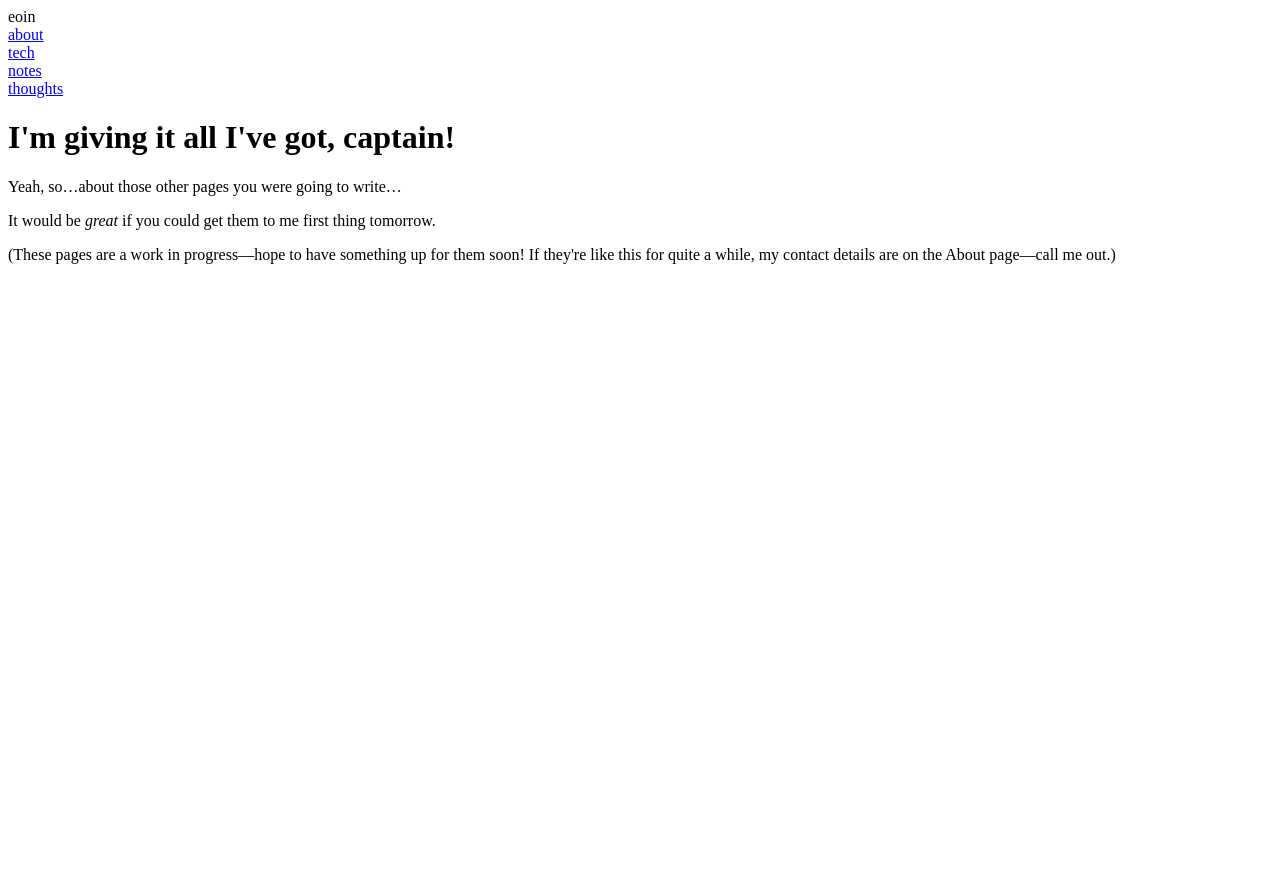
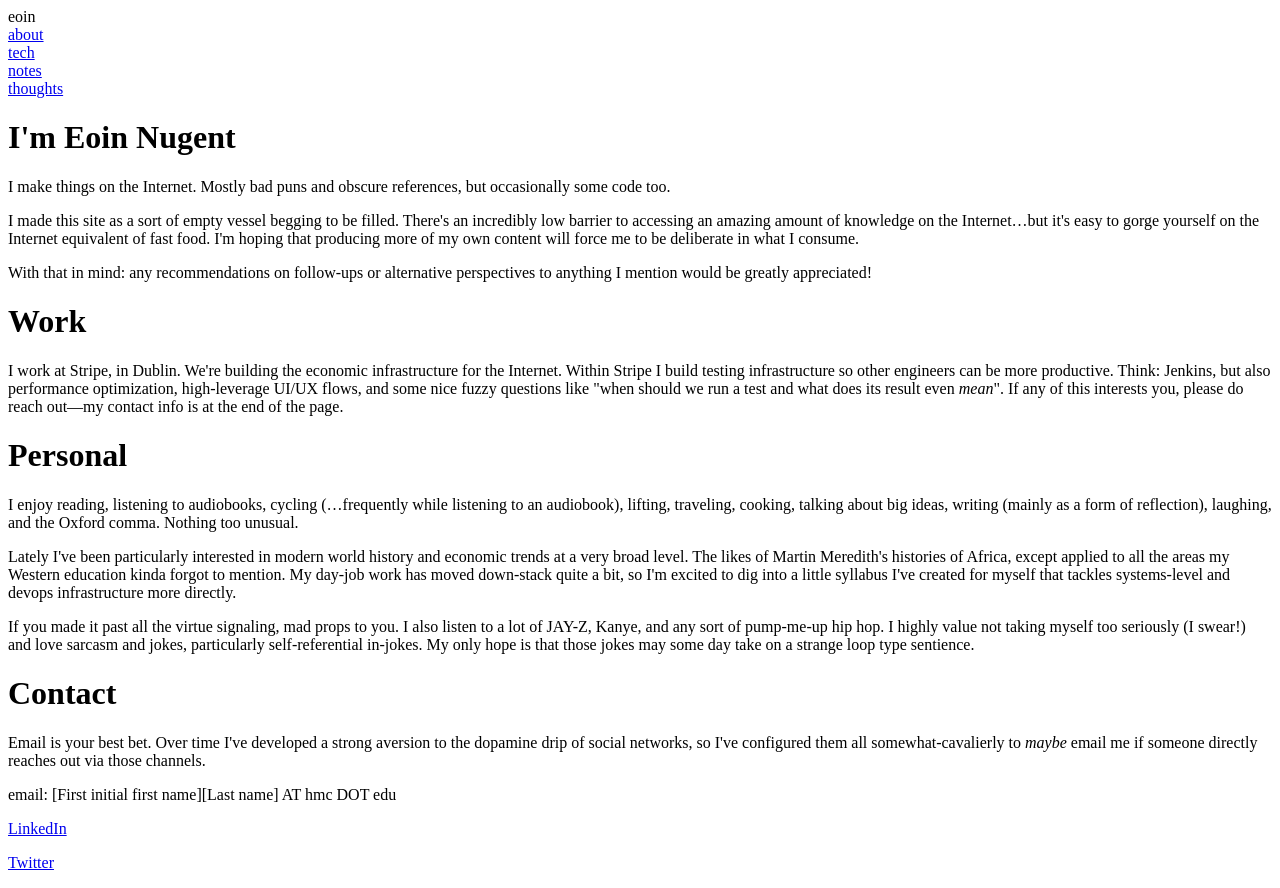
Before and after one commit to ENuge/project-dedalus, a React app: page / in a window 1280 px wide. Before the commit the page ends 800 px from the top, so only its background shows below. Built offline with nearby package versions, Linux system fonts and the light colour scheme; the HTML template or start-up script is replaced by a standard one.

Commit message:
Made the index page go to the about page.

```diff
--- a/src/client/IndexReactBase.jsx
+++ b/src/client/IndexReactBase.jsx
@@ -9,6 +9,7 @@ import NotesContent from './components/site/NotesContent';
 import ThoughtsContent from './components/site/ThoughtsContent';
 
 const PageContent = ({page}: {page: string}) => {
+  if (page === '') return <AboutContent />;
   if (page === 'about') return <AboutContent />;
   if (page === 'tech') return <TechContent />;
   if (page === 'notes') return <NotesContent />;
```
